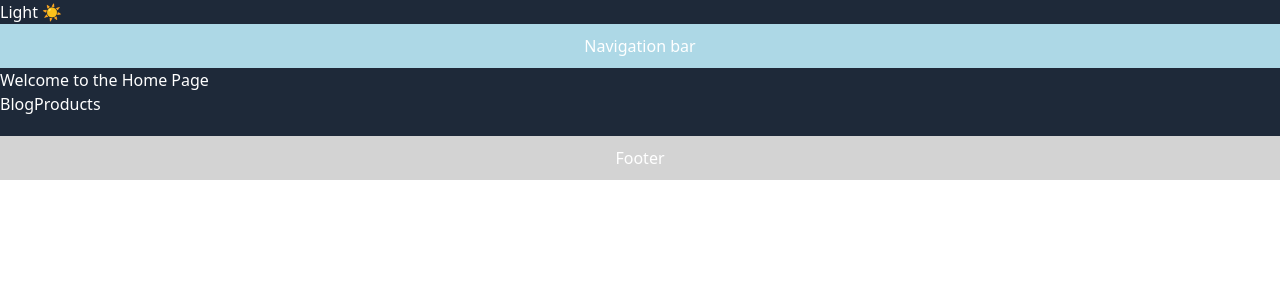
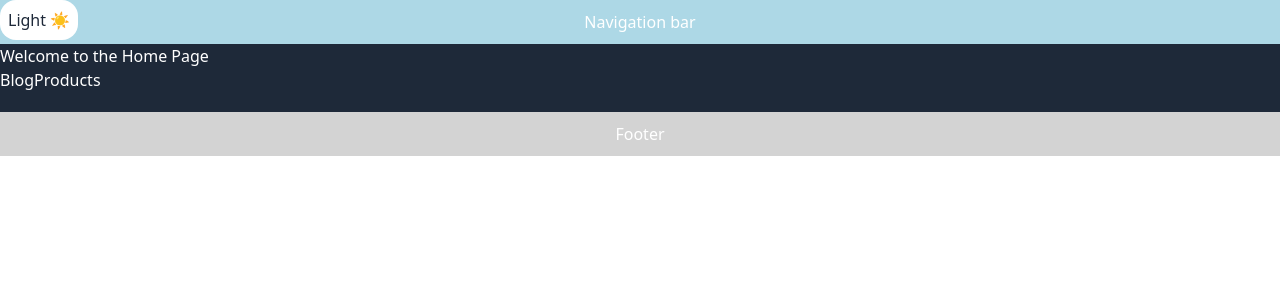
Before and after one commit to IbrahimNourEldeen/Next.js-Tutorial, a Next.js app: page / in a window 1280 px wide. Shown: the top 300 px of the page. Built offline with nearby package versions, Linux system fonts and the light colour scheme.

Commit message:
context provider

```diff
--- a/src/components/toggle.tsx
+++ b/src/components/toggle.tsx
@@ -5,8 +5,15 @@ export function ThemeSwitcher() {
   const { theme, toggleTheme } = useTheme();
 
   return (
-    <button onClick={toggleTheme}>
-        {theme === "light" ? "Dark 🌙" : "Light ☀️"}
+    <button
+      onClick={toggleTheme}
+      className={
+        theme === "light"
+          ? "bg-gray-800 text-white absolute p-2 rounded-2xl"
+          : "bg-white text-gray-800 absolute p-2 rounded-2xl"
+      }
+    >
+      {theme === "light" ? "Dark 🌙" : "Light ☀️"}
     </button>
   );
 }
```
